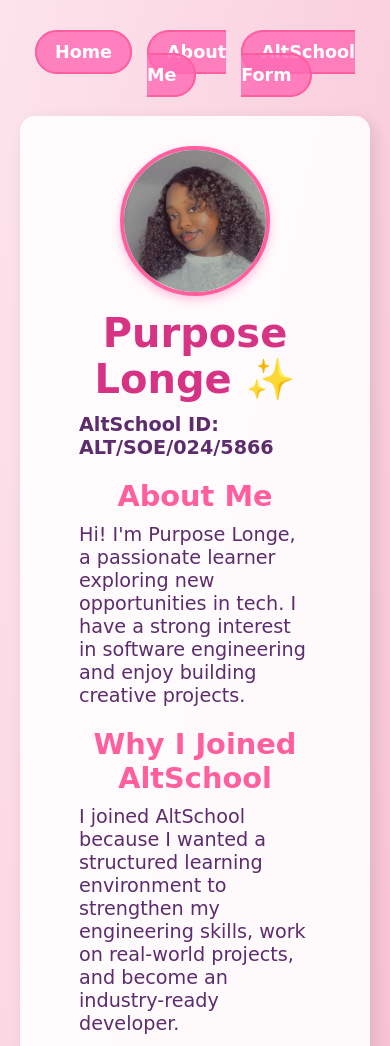
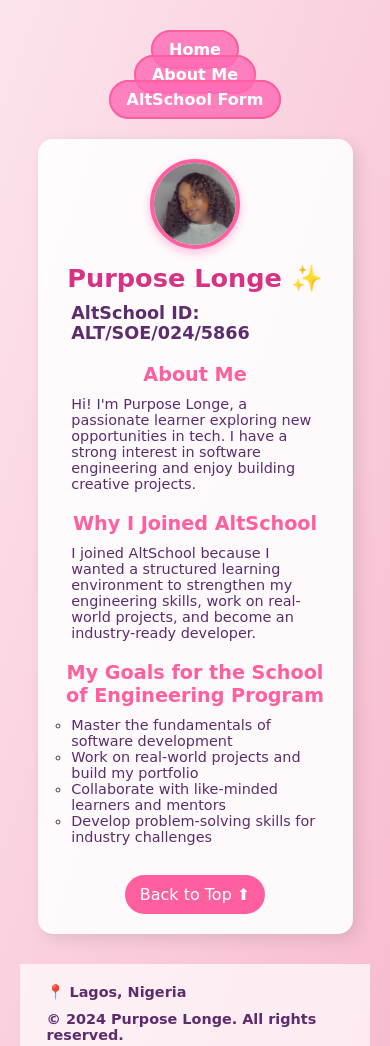
Before and after one commit to Purpose-Longe/altschool-css-assignment, a plain HTML site: page assignments/assignment1/index.html in a window 390 px wide. Shown: the top 1046 px of the page. Drawn offline with Linux system fonts and the light colour scheme.

Commit message:
Fixed font issue on iPhone and improved responsiveness

```diff
--- a/assignments/assignment1/assignment1.css
+++ b/assignments/assignment1/assignment1.css
@@ -3,7 +3,7 @@
     margin: 0;
     padding: 0;
     box-sizing: border-box;
-    font-family: 'Dancing Script', cursive;
+    font-family: 'Dancing Script', cursive, Arial, sans-serif; /* Keep Dancing Script, but set better fallbacks */
 }
 
 /* Background */
@@ -26,20 +26,20 @@
 
 /* Header */
 header h1 {
-    font-size: 2.5rem;
+    font-size: 2rem;
     color: #d63384;
     margin-bottom: 5px;
 }
 
 header p {
-    font-size: 1.2rem;
+    font-size: 1.1rem;
     font-weight: bold;
 }
 
 /* Profile Picture */
 .profile-pic {
-    width: 150px;
-    height: 150px;
+    width: 120px;
+    height: 120px;
     border-radius: 50%;
     object-fit: cover;
     border: 4px solid #ff5f9e;
@@ -49,16 +49,16 @@
 
 /* Typography */
 h2 {
-    font-size: 1.8rem;
+    font-size: 1.6rem;
     color: #ff5f9e;
     margin-top: 20px;
 }
 
 p, ul {
-    font-size: 1.2rem;
+    font-size: 1rem;
     text-align: left;
     margin: 10px auto;
-    max-width: 80%;
+    max-width: 85%;
 }
 
 ul {
@@ -70,8 +70,9 @@
     list-style: none;
     display: flex;
     justify-content: center;
-    gap: 15px;
+    gap: 10px;
     padding: 10px;
+    flex-wrap: wrap;
 }
 
 nav ul li {
@@ -82,9 +83,9 @@
     text-decoration: none;
     color: white;
     background: rgba(255, 105, 180, 0.8);
-    padding: 10px 18px;
+    padding: 8px 16px;
     border-radius: 30px;
-    font-size: 1.1rem;
+    font-size: 1rem;
     font-weight: bold;
     border: 2px solid #ff5f9e;
     transition: all 0.3s ease-in-out;
@@ -92,7 +93,7 @@
 
 nav ul li a:hover {
     background: linear-gradient(to right, #ff85b3, #ff5f9e);
-    transform: scale(1.1);
+    transform: scale(1.05);
 }
 
 /* Scroll to Top Button */
@@ -109,7 +110,7 @@
 
 #scrollToTop:hover {
     background: #ff85b3;
-    transform: scale(1.1);
+    transform: scale(1.05);
 }
 
 /* Footer */
@@ -117,7 +118,7 @@
     margin-top: 30px;
     padding: 10px;
     background: rgba(255, 255, 255, 0.7);
-    font-size: 1rem;
+    font-size: 0.9rem;
     font-weight: bold;
 }
 
@@ -131,7 +132,7 @@
 }
 
 label {
-    font-size: 1.2rem;
+    font-size: 1rem;
     font-weight: bold;
     color: #ff5f9e;
     text-align: left;
@@ -155,7 +156,7 @@
     padding: 12px;
     background: #ff5f9e;
     color: white;
-    font-size: 1.2rem;
+    font-size: 1.1rem;
     font-weight: bold;
     border: none;
     border-radius: 30px;
@@ -167,3 +168,63 @@
     background: #ff85b3;
     transform: scale(1.05);
 }
+
+/* Responsive Design */
+@media (max-width: 768px) {
+    .container {
+        max-width: 90%;
+        padding: 20px;
+    }
+
+    .profile-pic {
+        width: 100px;
+        height: 100px;
+    }
+
+    nav ul {
+        flex-direction: column;
+        align-items: center;
+        gap: 8px;
+    }
+
+    h2 {
+        font-size: 1.4rem;
+    }
+
+    p, ul {
+        font-size: 0.95rem;
+        max-width: 90%;
+    }
+
+    form {
+        max-width: 100%;
+    }
+}
+
+@media (max-width: 480px) {
+    header h1 {
+        font-size: 1.6rem;
+    }
+
+    .profile-pic {
+        width: 90px;
+        height: 90px;
+    }
+
+    h2 {
+        font-size: 1.2rem;
+    }
+
+    p, ul {
+        font-size: 0.9rem;
+    }
+
+    nav ul {
+        flex-direction: column;
+        gap: 6px;
+    }
+
+    button {
+        font-size: 1rem;
+    }
+}
--- a/assignments/assignment2/assignment2.css
+++ b/assignments/assignment2/assignment2.css
@@ -1,9 +1,9 @@
-/* Reset */
+/* Reset & Global Styles */
 * {
     margin: 0;
     padding: 0;
     box-sizing: border-box;
-    font-family: 'Dancing Script', cursive;
+    font-family: 'Dancing Script', cursive, Arial, sans-serif; /* Ensuring consistency across devices */
 }
 
 /* Background */
@@ -31,6 +31,7 @@
     justify-content: center;
     gap: 15px;
     padding: 10px;
+    flex-wrap: wrap;
 }
 
 nav ul li {
@@ -77,6 +78,20 @@
     background: rgba(255, 255, 255, 0.8);
 }
 
+/* Responsive Table */
+@media (max-width: 768px) {
+    table {
+        display: block;
+        overflow-x: auto;
+        white-space: nowrap;
+    }
+
+    th, td {
+        font-size: 1rem;
+        padding: 8px;
+    }
+}
+
 /* Footer */
 footer {
     margin-top: 30px;
@@ -118,12 +133,68 @@
     border-radius: 10px;
 }
 
+/* Responsive Video */
 video {
-    height: 500px;
+    height: auto;
+    max-height: 500px;
 }
 
-/* Embedded Content */
+/* Embedded Content (YouTube, Maps, etc.) */
 iframe {
     border-radius: 10px;
     border: 3px solid #ff5f9e;
+    width: 100%;
+    max-width: 600px;
+    height: 300px;
 }
+
+/* Mobile-Friendly Adjustments */
+@media (max-width: 768px) {
+    .container {
+        padding: 20px;
+        width: 90%;
+    }
+
+    nav ul {
+        gap: 10px;
+    }
+
+    nav ul li a {
+        font-size: 1rem;
+        padding: 8px 12px;
+    }
+
+    h2 {
+        font-size: 1.6rem;
+    }
+
+    h3 {
+        font-size: 1.3rem;
+    }
+
+    video, iframe {
+        max-width: 100%;
+        height: auto;
+    }
+}
+
+/* Small Screen Fixes */
+@media (max-width: 480px) {
+    h2 {
+        font-size: 1.4rem;
+    }
+
+    h3 {
+        font-size: 1.2rem;
+    }
+
+    .profile-pic {
+        width: 120px;
+        height: 120px;
+    }
+
+    nav ul {
+        flex-direction: column;
+        text-align: center;
+    }
+}
```
